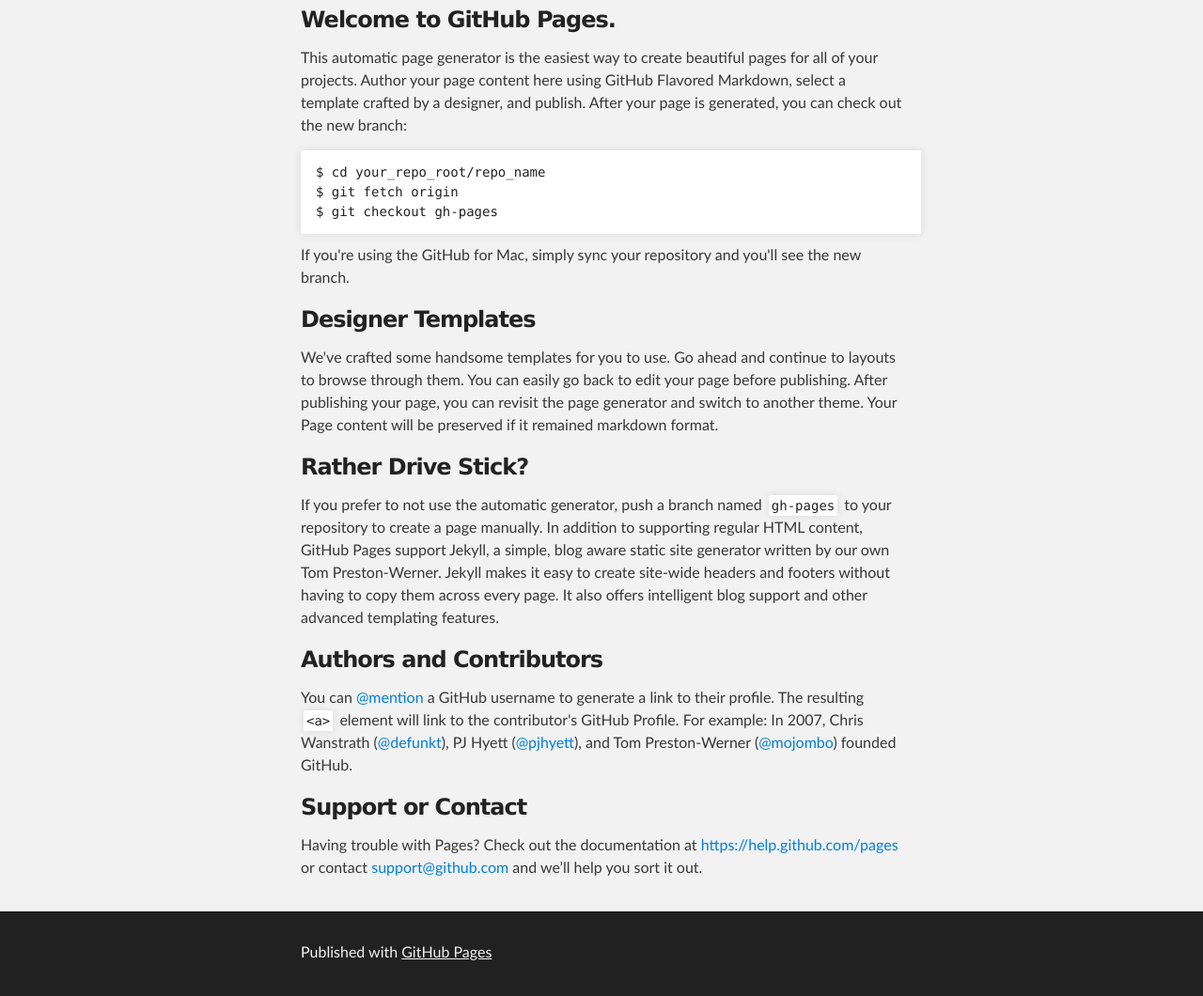
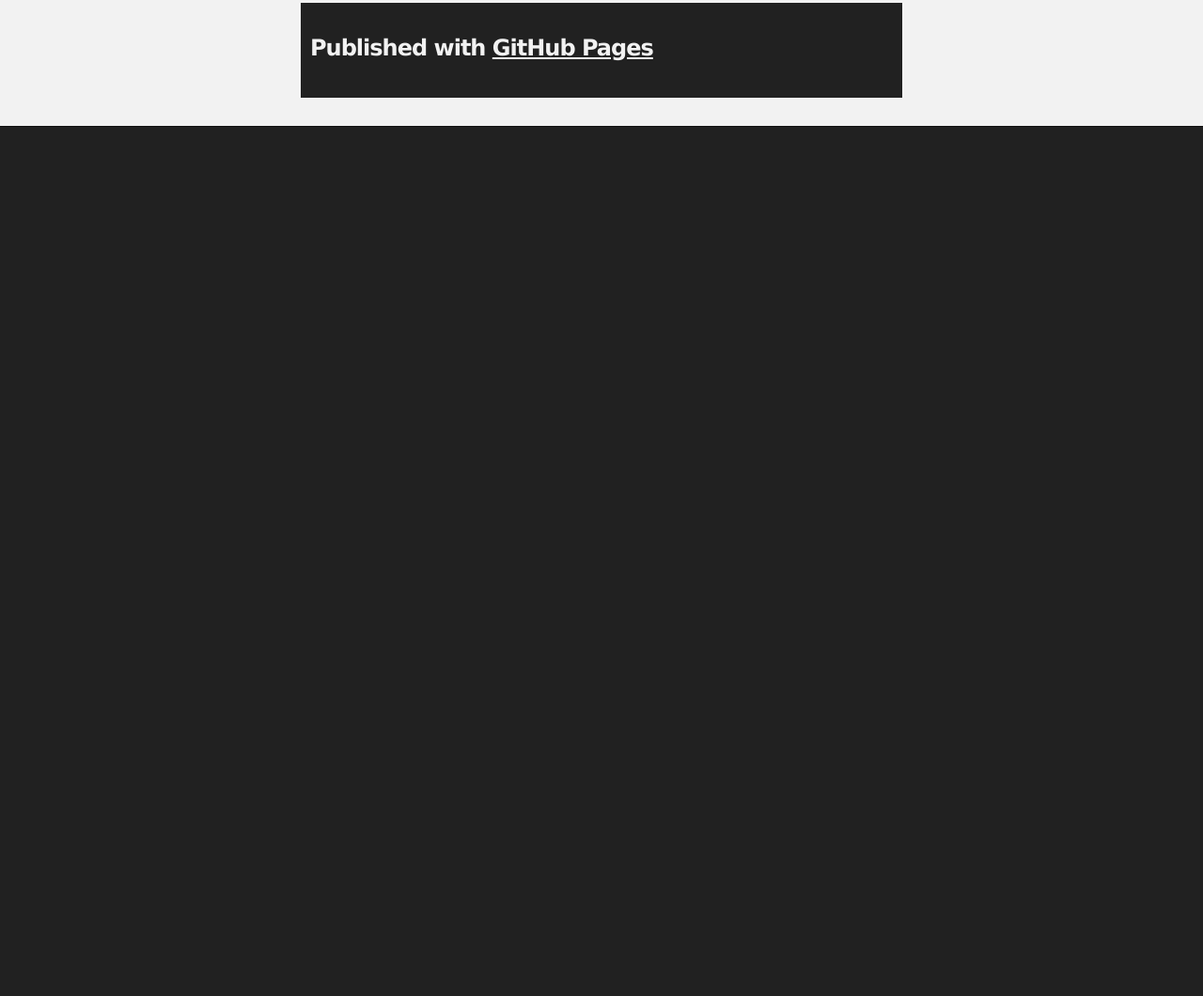
Before and after one commit to supercclank/supercclank.github.io, a plain HTML site: page index.html in a window 1280 px wide. Shown: the part 257-1317 px from the top of the page at 94% size. After the commit the page ends 800 px from the top, so only its background shows below. Drawn offline with Linux system fonts and the light colour scheme.

Commit message:
started gutting pages

```diff
--- a/index.html
+++ b/index.html
@@ -28,38 +28,7 @@
     <div id="main_content_wrap" class="outer">
       <section id="main_content" class="inner">
         <h3>
-<a id="welcome-to-github-pages" class="anchor" href="#welcome-to-github-pages" aria-hidden="true"><span class="octicon octicon-link"></span></a>Welcome to GitHub Pages.</h3>
 
-<p>This automatic page generator is the easiest way to create beautiful pages for all of your projects. Author your page content here using GitHub Flavored Markdown, select a template crafted by a designer, and publish. After your page is generated, you can check out the new branch:</p>
-
-<pre><code>$ cd your_repo_root/repo_name
-$ git fetch origin
-$ git checkout gh-pages
-</code></pre>
-
-<p>If you're using the GitHub for Mac, simply sync your repository and you'll see the new branch.</p>
-
-<h3>
-<a id="designer-templates" class="anchor" href="#designer-templates" aria-hidden="true"><span class="octicon octicon-link"></span></a>Designer Templates</h3>
-
-<p>We've crafted some handsome templates for you to use. Go ahead and continue to layouts to browse through them. You can easily go back to edit your page before publishing. After publishing your page, you can revisit the page generator and switch to another theme. Your Page content will be preserved if it remained markdown format.</p>
-
-<h3>
-<a id="rather-drive-stick" class="anchor" href="#rather-drive-stick" aria-hidden="true"><span class="octicon octicon-link"></span></a>Rather Drive Stick?</h3>
-
-<p>If you prefer to not use the automatic generator, push a branch named <code>gh-pages</code> to your repository to create a page manually. In addition to supporting regular HTML content, GitHub Pages support Jekyll, a simple, blog aware static site generator written by our own Tom Preston-Werner. Jekyll makes it easy to create site-wide headers and footers without having to copy them across every page. It also offers intelligent blog support and other advanced templating features.</p>
-
-<h3>
-<a id="authors-and-contributors" class="anchor" href="#authors-and-contributors" aria-hidden="true"><span class="octicon octicon-link"></span></a>Authors and Contributors</h3>
-
-<p>You can <a href="https://github.com/blog/821" class="user-mention">@mention</a> a GitHub username to generate a link to their profile. The resulting <code>&lt;a&gt;</code> element will link to the contributor's GitHub Profile. For example: In 2007, Chris Wanstrath (<a href="https://github.com/defunkt" class="user-mention">@defunkt</a>), PJ Hyett (<a href="https://github.com/pjhyett" class="user-mention">@pjhyett</a>), and Tom Preston-Werner (<a href="https://github.com/mojombo" class="user-mention">@mojombo</a>) founded GitHub.</p>
-
-<h3>
-<a id="support-or-contact" class="anchor" href="#support-or-contact" aria-hidden="true"><span class="octicon octicon-link"></span></a>Support or Contact</h3>
-
-<p>Having trouble with Pages? Check out the documentation at <a href="https://help.github.com/pages">https://help.github.com/pages</a> or contact <a href="mailto:support@github.com">support@github.com</a> and we’ll help you sort it out.</p>
-      </section>
-    </div>
 
     <!-- FOOTER  -->
     <div id="footer_wrap" class="outer">
```
